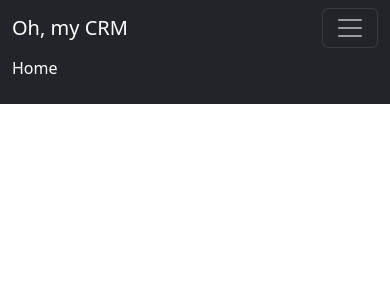
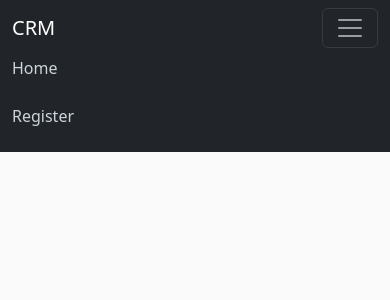
Before and after one commit to masalovd/crm, a Django app: page / in a window 390 px wide, after a click that opens the changed part. Shown: the top 300 px of the page. Run offline with Django 5.2, Linux system fonts and the light colour scheme.

Commit message:
feat: add registration

```diff
--- a/crm/config/urls.py
+++ b/crm/config/urls.py
@@ -4,4 +4,5 @@ from django.urls import include, path
 urlpatterns = [
     path("admin/", admin.site.urls),
     path("", include("crm.customers.urls")),
+    path("", include("crm.users.urls")),
 ]
--- /dev/null
+++ b/crm/customers/static/customers/css/main.css
@@ -0,0 +1,37 @@
+body {
+    background: #fafafa;
+    color: #333333;
+    margin-top: 5rem;
+  }
+
+  h1, h2, h3, h4, h5, h6 {
+    color: #444444;
+  }
+
+  ul {
+    margin: 0;
+  }
+
+  .bg-steel {
+    background-color: #5f788a;
+  }
+
+  .site-header .navbar-nav .nav-link {
+    color: #cbd5db;
+  }
+
+  .site-header .navbar-nav .nav-link:hover {
+    color: #ffffff;
+  }
+
+  .site-header .navbar-nav .nav-link.active {
+    font-weight: 500;
+  }
+
+  .content-section {
+    background: #ffffff;
+    padding: 10px 20px;
+    border: 1px solid #dddddd;
+    border-radius: 3px;
+    margin-bottom: 20px;
+  }
--- a/crm/customers/templates/customers/base.html
+++ b/crm/customers/templates/customers/base.html
@@ -6,6 +6,7 @@
         <meta name="viewport" content="width=device-width, initial-scale=1">
 
         <link href="https://cdn.jsdelivr.net/npm/bootstrap@5.3.3/dist/css/bootstrap.min.css" rel="stylesheet" integrity="sha384-QWTKZyjpPEjISv5WaRU9OFeRpok6YctnYmDr5pNlyT2bRjXh0JMhjY6hW+ALEwIH" crossorigin="anonymous">
+        <link rel="stylesheet" href="{% static 'customers/css/main.css' %}">
 
         {% if title %}
             <title>{{ title }}</title>
@@ -17,7 +18,7 @@
         <header class="site-header">
             <nav class="navbar navbar-expand-md navbar-dark bg-dark fixed-top">
                 <div class="container">
-                    <a class="navbar-brand" href="{% url 'home' %}">Oh, my CRM</a>
+                    <a class="navbar-brand" href="{% url 'home' %}">CRM</a>
                     <button class="navbar-toggler" type="button" data-bs-toggle="collapse" data-bs-target="#navbarToggle" aria-controls="navbarToggle" aria-expanded="false" aria-label="Toggle navigation">
                         <span class="navbar-toggler-icon"></span>
                     </button>
@@ -27,16 +28,30 @@
                                 <a class="nav-link active" aria-current="page" href="{% url 'home' %}">Home</a>
                             </li>
                         </ul>
+                        <ul class="navbar-nav ms-auto mb-2 mb-lg-0">
+                            <li class="nav-item">
+                                <a class="nav-link" href="{% url 'register' %}">Register</a>
+                            </li>
+                        </ul>
                     </div>
                 </div>
             </nav>
         </header>
 
         <main role="main" class="container">
-            <div class="row">
-                <div class="col-md-8">
-                    {% block content %}
-                    {% endblock %}
+            <div class="row justify-content-center">
+                <div class="col-md-10">
+                    {% if messages %}
+                        <div>
+                            {% for message in messages %}
+                                <div class="alert alert-{{ message.tags }} alert-dismissible fade show" role="alert">
+                                    {{ message }}
+                                    <button type="button" class="btn-close" data-bs-dismiss="alert" aria-label="Close"></button>
+                                </div>
+                            {% endfor %}
+                        </div>
+                    {% endif %}
+                    {% block content %}{% endblock %}
                 </div>
             </div>
         </main>
--- a/users/apps.py
+++ b/crm/users/apps.py
@@ -3,4 +3,4 @@ from django.apps import AppConfig
 
 class UsersConfig(AppConfig):  # type: ignore
     default_auto_field = "django.db.models.BigAutoField"
-    name = "users"
+    name = "crm.users"
--- /dev/null
+++ b/crm/users/urls.py
@@ -0,0 +1,7 @@
+from django.urls import path
+
+from . import views
+
+urlpatterns = [
+    path("register/", views.register, name="register"),
+]
```
Also changed, not shown: crm/config/settings/base.py (+7 -0 lines), crm/users/forms.py (added, +11 -0 lines), crm/users/templates/users/register.html (added, +21 -0 lines), crm/users/views.py (added, +19 -0 lines), crm/users/__init__.py (added), crm/users/admin.py (added), crm/users/migrations/__init__.py (added), crm/users/models.py (added), crm/users/tests.py (added), users/migrations/__init__.py (deleted).
